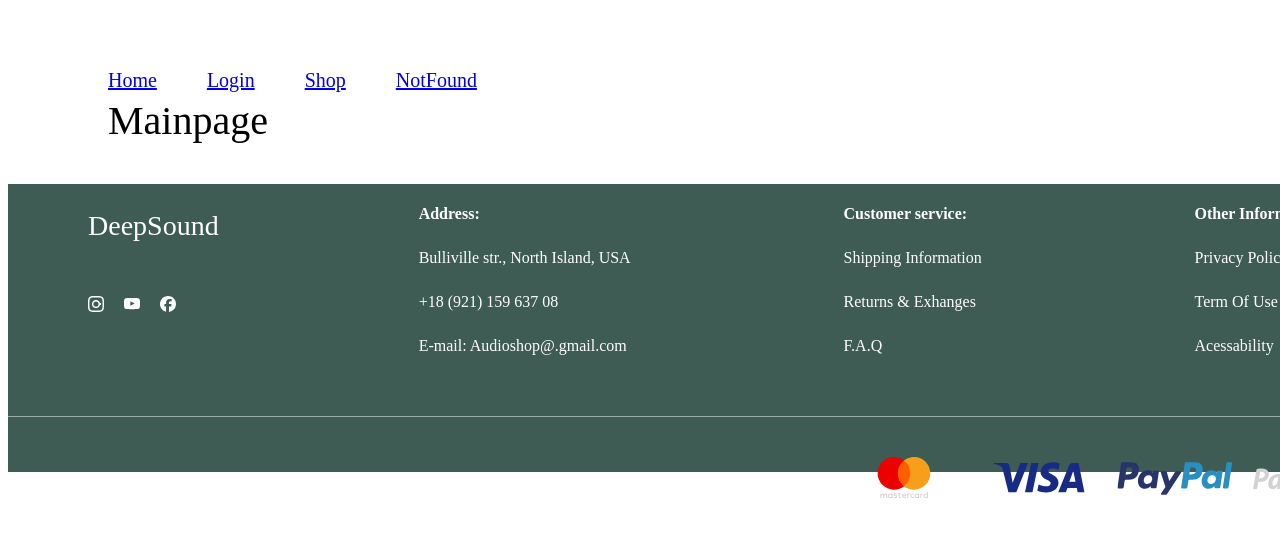
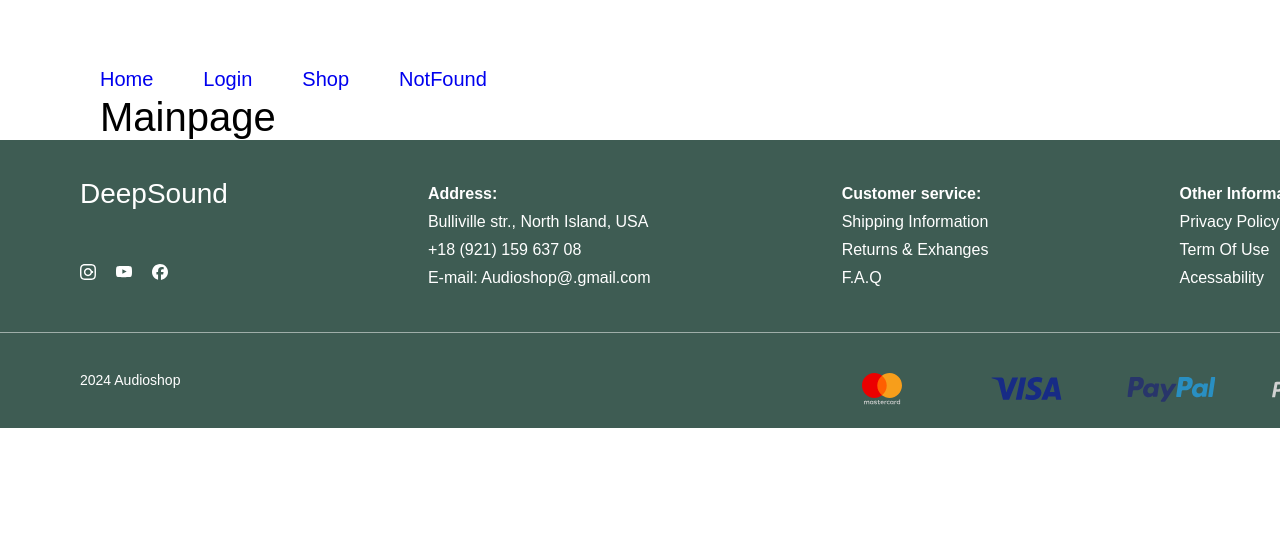
Before and after one commit to EkL1Ps/deep_sound_online, a React (Create React App) app in the folder client/: page / in a window 1280 px wide. Shown: the top 536 px of the page. Built offline with nearby package versions, Linux system fonts and the light colour scheme.

Commit message:
change global style

```diff
--- a/client/src/App.jsx
+++ b/client/src/App.jsx
@@ -1,6 +1,6 @@
 import React from "react";
 import Footer from "./components/Footer/Footer";
-import "./styles/App.scss";
+import "./styles/_style.scss";
 import { Route, Routes } from "react-router-dom";
 import Header from "./components/Header/Header";
 import Home from "./pages/Home/Home";
@@ -10,9 +10,9 @@ import NotFoundPage from "./pages/NotFound/NotFoundPage";
 
 function App() {
   return (
-    <div>
+    <div className="wrapper">
       <Header />
-      <div className="app">
+      <div className="main">
         <Routes>
           <Route path="/" element={<Home />} />
           <Route path="/shop" element={<Shop />} />
--- a/client/src/index.css
+++ /dev/null
@@ -1,30 +0,0 @@
-/* body {
-  margin: 0;
-  font-family: -apple-system, BlinkMacSystemFont, "Segoe UI", "Roboto", "Oxygen",
-    "Ubuntu", "Cantarell", "Fira Sans", "Droid Sans", "Helvetica Neue",
-    sans-serif;
-  -webkit-font-smoothing: antialiased;
-  -moz-osx-font-smoothing: grayscale;
-}
-
-code {
-  font-family: source-code-pro, Menlo, Monaco, Consolas, "Courier New",
-    monospace;
-} */
-@import url("https://fonts.googleapis.com/css2?family=Montserrat:ital,wght@0,100..900;1,100..900&display=swap");
-
-* {
-  box-sizing: border-box;
-  margin: 0;
-  padding: 0;
-  font-family: Montserrat;
-}
-html,
-body {
-  height: 100%;
-}
-#root {
-  min-height: 100%;
-  display: flex;
-  flex-direction: column;
-}
--- a/client/src/styles/App.scss
+++ /dev/null
@@ -1 +0,0 @@
-// .app{background-color: cadetblue;}
--- /dev/null
+++ b/client/src/styles/_app.scss
@@ -0,0 +1,18 @@
+html,
+body {
+  font-family: "DM Sans", sans-serif;
+  height: 100%;
+}
+
+.wrapper {
+  max-width: 1280px;
+  margin: 0 auto;
+  min-height: 100%;
+  display: flex;
+  flex-direction: column;
+}
+
+.main {
+//   min-height: 62vh;
+  flex: 1 1 auto;
+}
--- /dev/null
+++ b/client/src/styles/_normalize.scss
@@ -0,0 +1,31 @@
+*,
+*::before,
+*::after {
+  padding: 0;
+  margin: 0;
+}
+
+.container {
+  max-width: 1440px;
+  margin: 0 auto;
+  padding: 0 80px;
+
+
+}
+
+.flex-container {
+  display: flex;
+  flex-wrap: wrap;
+  justify-content: space-between;
+  align-items: center;
+}
+
+
+
+li {
+  list-style: none;
+}
+
+a {
+  text-decoration: none;
+}
--- /dev/null
+++ b/client/src/styles/_style.scss
@@ -0,0 +1,4 @@
+
+@import "./_variables";
+@import "./_normalize";
+@import "./_app.scss";
--- /dev/null
+++ b/client/src/styles/_variables.scss
@@ -0,0 +1,10 @@
+$accent: #3E5C53;
+$white: #ffffff;
+$mainblack: #303030;
+$gray: #797777;
+$red: #F97373;
+$accentyellow: #FBBF24;
+// $black: #000000;
+// $dark-gray: #707070;
+// $gray: #d8d8d8;
+// $errors: #d82700;
--- a/client/src/styles/index.scss
+++ /dev/null
@@ -1 +0,0 @@
-// body{background-color: antiquewhite;}
--- a/client/src/styles/theme.js
+++ b/client/src/styles/theme.js
@@ -1,6 +1,6 @@
-import { createTheme } from "@mui/material/styles";
+// import { createTheme } from "@mui/material/styles";
 
-export const theme = createTheme({
+// export const theme = createTheme({
   // pallette: {
   //     primary:{
   //         main: "#a18a68",
@@ -8,27 +8,27 @@ export const theme = createTheme({
   // },
   // Настройки темы Material-UI
 
-  overrides: {
-    MuiCssBaseline: {
-      "@global": {
-        "*": {
-          boxSizing: "border-box",
-        },
-        "*::before, *::after": {
-          boxSizing: "border-box",
-        },
-        html: {
-          height: "100%",
-        },
-        body: {
-          height: "100%",
-          margin: 0,
-        },
-        "img, picture, video, canvas, svg": {
-          maxWidth: "100%",
-        },
-        // Другие глобальные стили...
-      },
-    },
-  },
-});
+//   overrides: {
+//     MuiCssBaseline: {
+//       "@global": {
+//         "*": {
+//           boxSizing: "border-box",
+//         },
+//         "*::before, *::after": {
+//           boxSizing: "border-box",
+//         },
+//         html: {
+//           height: "100%",
+//         },
+//         body: {
+//           height: "100%",
+//           margin: 0,
+//         },
+//         "img, picture, video, canvas, svg": {
+//           maxWidth: "100%",
+//         },
+//         // Другие глобальные стили...
+//       },
+//     },
+//   },
+// });
```
Also changed, not shown: client/src/index.jsx (+5 -5 lines).
